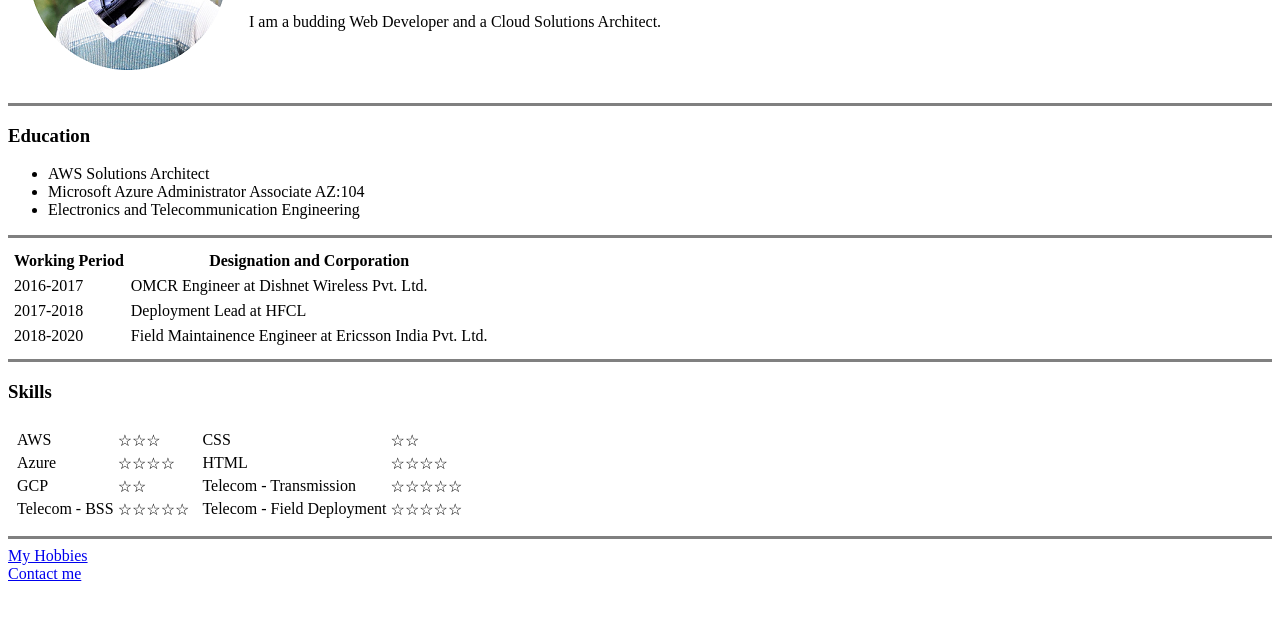
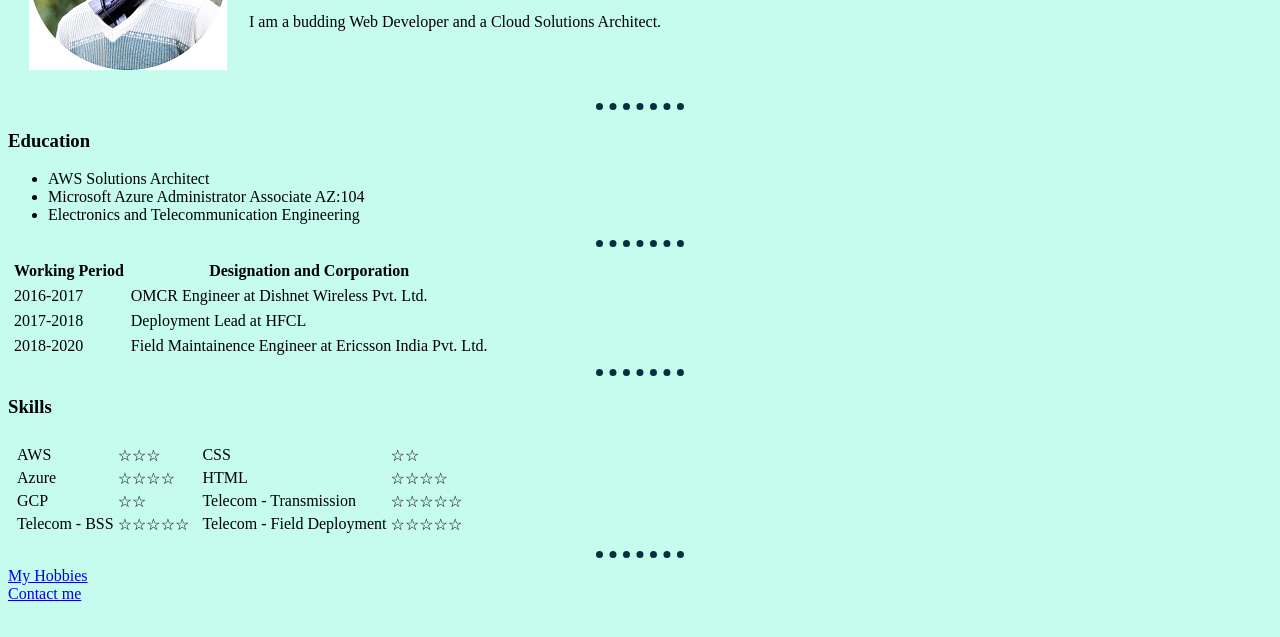
Before and after one commit to AltabHussain/cv, a plain HTML site: page index.html in a window 1280 px wide. Shown: the part 157-794 px from the top of the page. Drawn offline with Linux system fonts and the light colour scheme.

Commit message:
first update_23-02-2021

```diff
--- a/index.html
+++ b/index.html
@@ -1,9 +1,25 @@
 <!DOCTYPE html>
 <html lang="en" dir="ltr">
+
 <head>
   <meta charset="utf-8">
-    <title>🤵Altab Hussain</title>
+  <title>Altab Hussain</title>
+  <style>
+    body {
+      background-color: #c6fced;
+    }
+
+    hr {
+      background-color: #c6fced;
+      border-style: none;
+      border-top: dotted #00303f;
+      border-width: 7px;
+      width: 7%;
+    }
+
+  </style>
 </head>
+
 <body>
   <table cellspacing="20">
     <tr>
@@ -98,4 +114,5 @@
   <br>
   <a href="contact me.html">Contact me</a>
 </body>
+
 </html>
```
Lines whose indentation alone changed are shown as unchanged.
